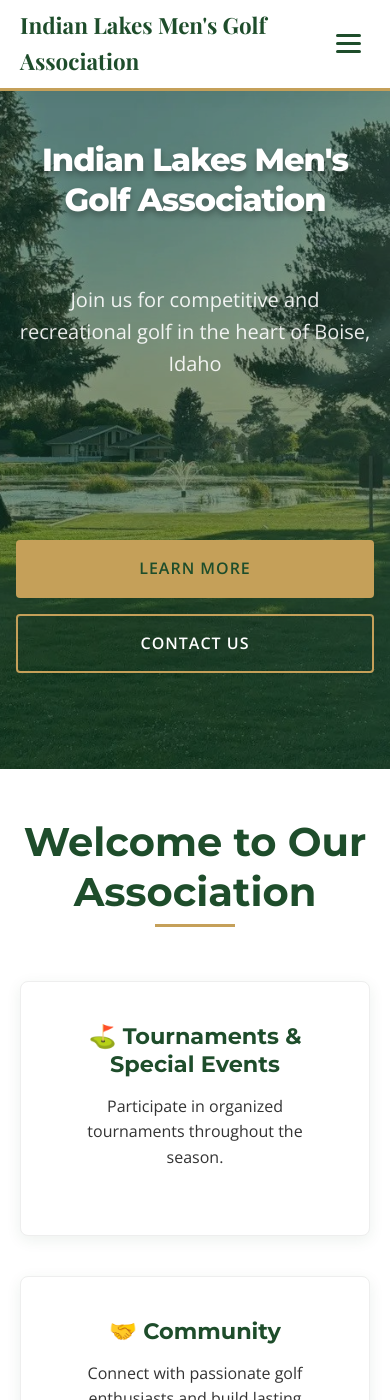
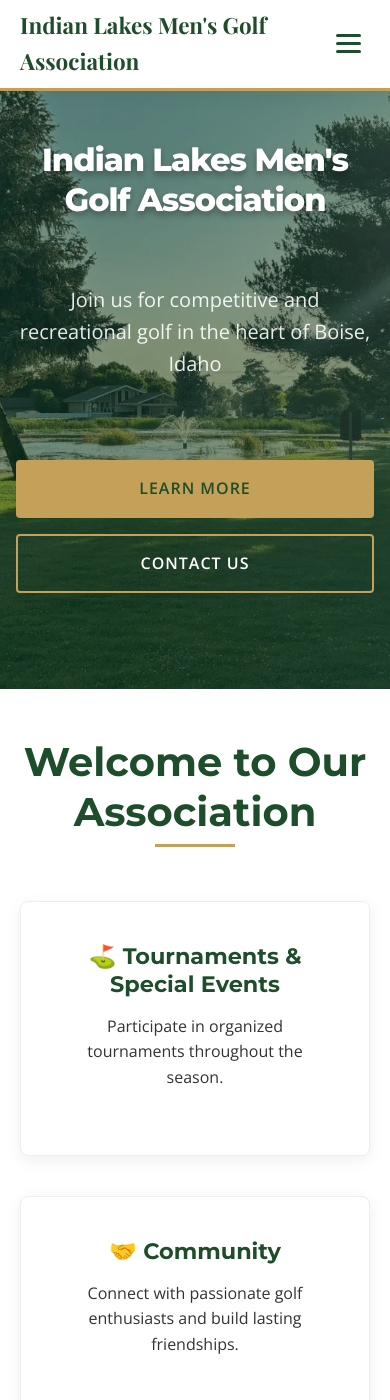
Before and after one commit to lslatz/mens-golf-assoc-website, a Jekyll site: the page built from index.md, in a window 390 px wide and 1400 px high. Built offline with Jekyll 4.4.1, drawn with Linux system fonts in a browser that asks for light colours.

Commit message:
Adjust hero section height and background position; reduce button group margin-top for improved mobile layout

```diff
--- a/assets/css/modern-style.css
+++ b/assets/css/modern-style.css
@@ -730,6 +730,11 @@ main {
     visibility: visible;
   }
 
+  .hero {
+    min-height: 400px;
+    background-position: center 25%;
+  }
+
   .hero h1 {
     font-size: 2.5rem;
   }
@@ -744,7 +749,7 @@ main {
 
   .btn-group {
     flex-direction: column;
-    margin-top: 10rem; /* Larger gap on mobile to push buttons into the grass */
+    margin-top: 5rem; /* Reduced gap on mobile */
   }
 
   .features-grid,
```
